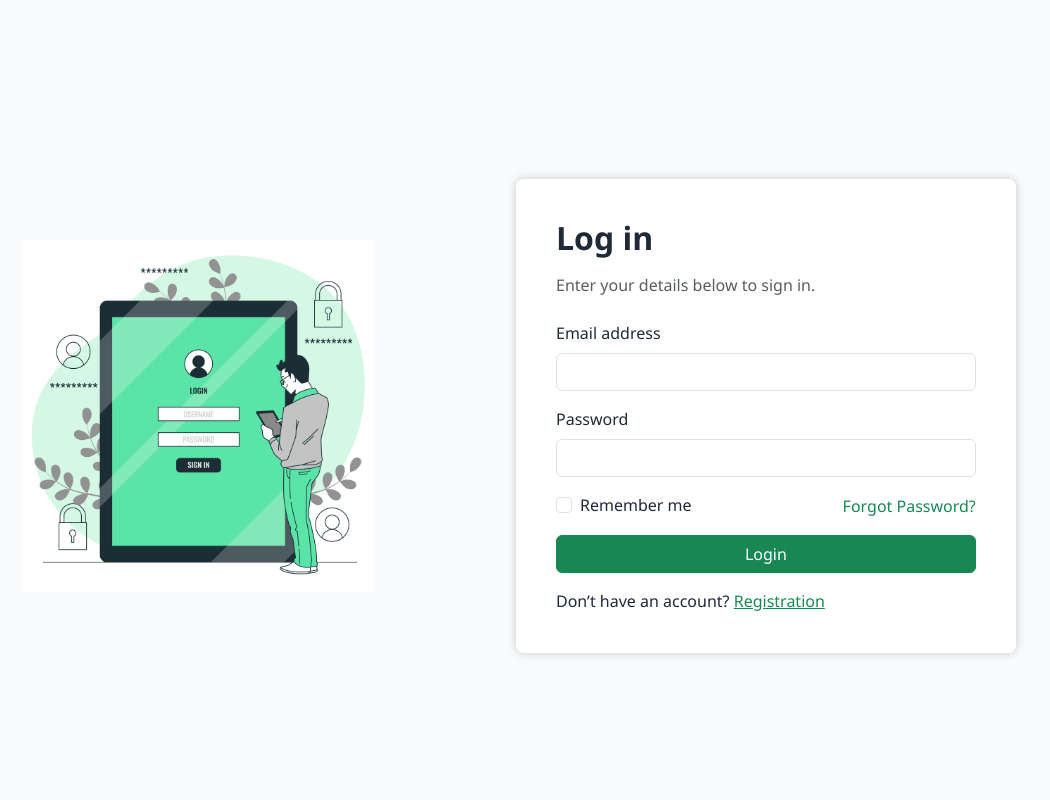
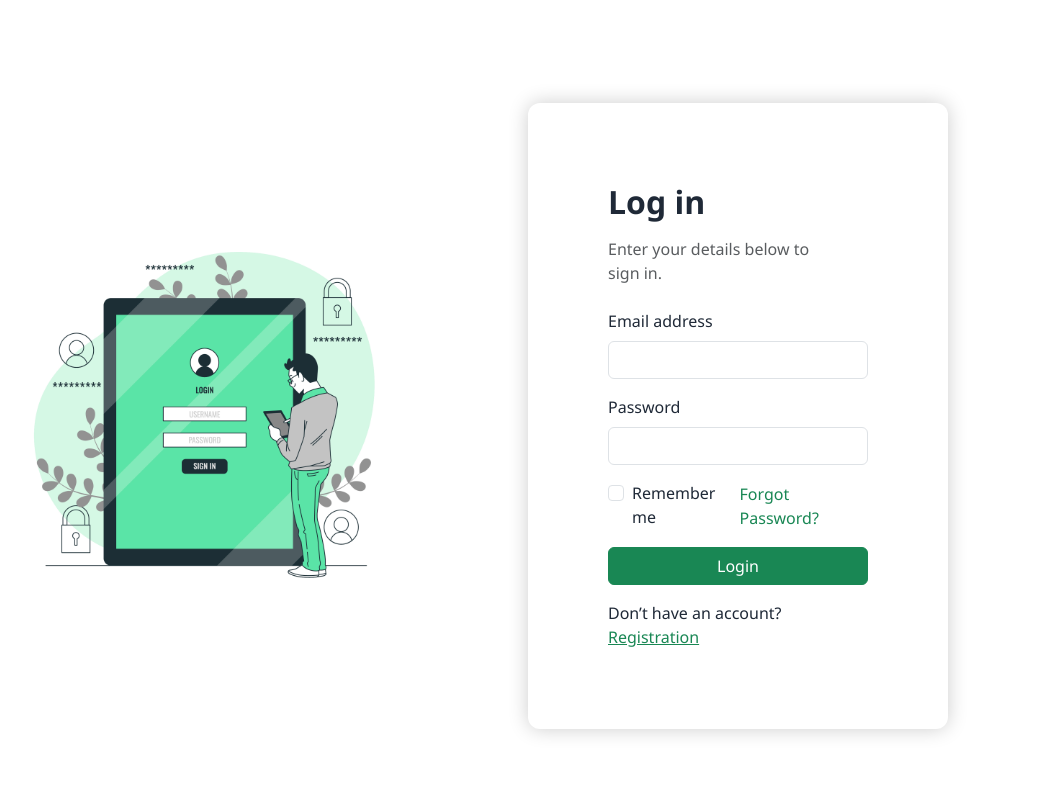
Before and after one commit to Zaka-Ul-Hassan/HireMate, a FastAPI app: page / in a window 1280 px wide. Shown: the whole page, without its empty margins (124-1174 px from the left). Run offline with FastAPI, Linux system fonts and the light colour scheme; some libraries are stand-ins or nearby versions.

Commit message:
Update login.css

```diff
--- a/frontend/static/css/user/login.css
+++ b/frontend/static/css/user/login.css
@@ -1,18 +1,38 @@
 /* frontend\static\css\user\login.css */
+
+body {
+    background-color: #FFFFFF; /* Set the background to white */
+}
+
+/* Remove scrollbars globally */
+html, body {
+  overflow: hidden;
+  height: 100%;
+}
+
+/* Ensure login container fills screen */
+.login-container {
+  height: 100vh;
+  overflow: hidden;
+  margin: 0;
+  padding: 0;
+}
 .login-container {
     min-height: 100vh;
      overflow: hidden;
 }
 
 .login-form {
-    max-width: 500px;
-    width: 100%;
-    margin-right: 15%;
-    padding: 2.5rem;
-    background-color: #fff;
-    border-radius: 8px;
-    box-shadow: 0 0 10px rgba(0, 0, 0, 0.2);
+  width: 100%;
+  max-width: 500px;
+  min-height: 560px;
+  margin-right: 30%;
+  padding: 5rem;
+  background-color: #fff;
+  border-radius: 12px;
+  box-shadow: 0 0 20px rgba(0, 0, 0, 0.2);
 }
+
 
 .login-image{
     width: 60%;
```
